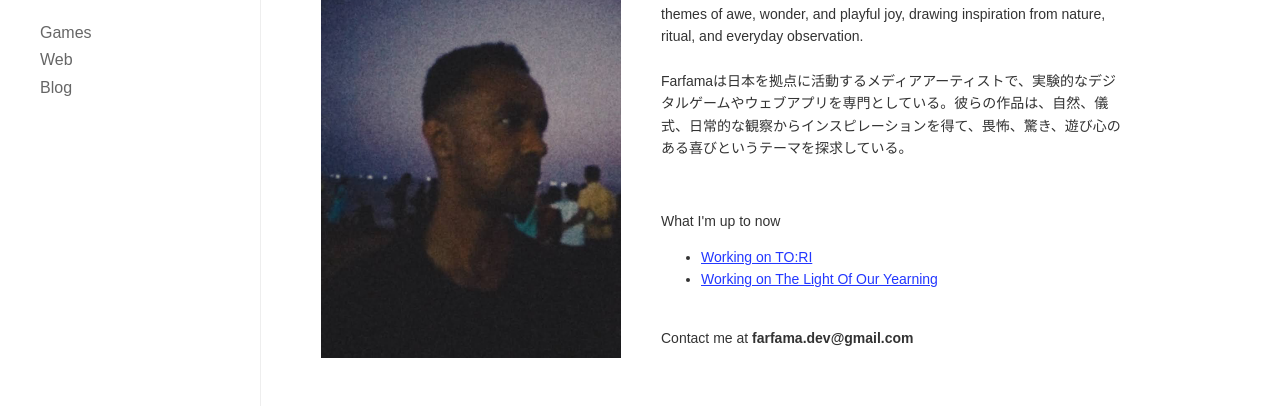
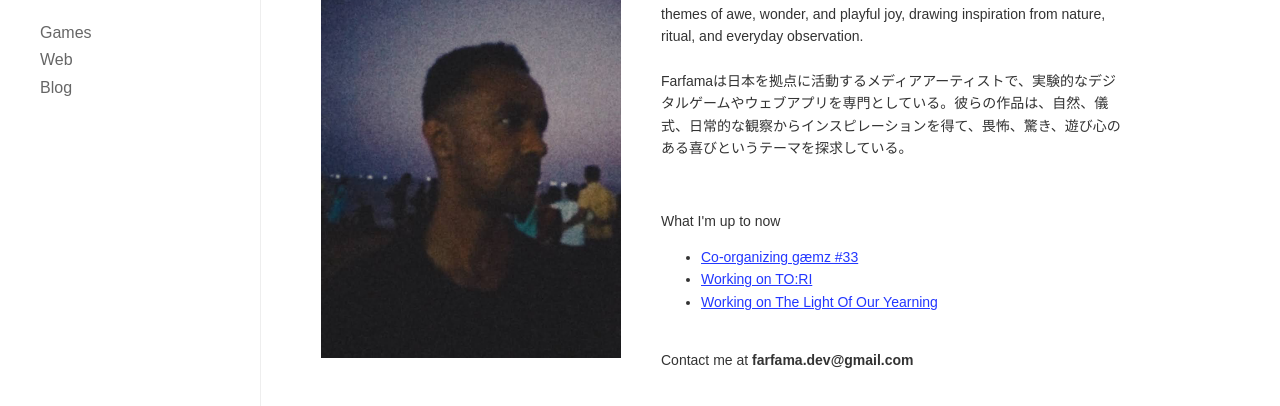
Before and after one commit to farfamahar/farfamahar.github.io, an Astro site: page / in a window 1280 px wide. Shown: the part 102-508 px from the top of the page. Built offline with nearby package versions, Linux system fonts and the light colour scheme; Astro itself is replaced by a stand-in of ours; a web font is replaced by a local one.

Commit message:
Update gaemz #33 nowitem

```diff
--- a/src/pages/index.astro
+++ b/src/pages/index.astro
@@ -2,6 +2,7 @@
 import BaseHead from '../components/BaseHead.astro';
 import Sidebar from '../components/Sidebar.astro';
 const nowItems = [
+    { text: "Co-organizing gæmz #33", link: "https://www.eventbrite.co.uk/e/gmz-meetup-33-tokyo-tickets-1044223599897"},
     { text: "Working on TO:RI", link: "https://store.steampowered.com/app/3215280/TORI/"},
     { text: "Working on The Light Of Our Yearning", link: "https://x.com/farfama/status/1804522575143571523"}
 ];
```
